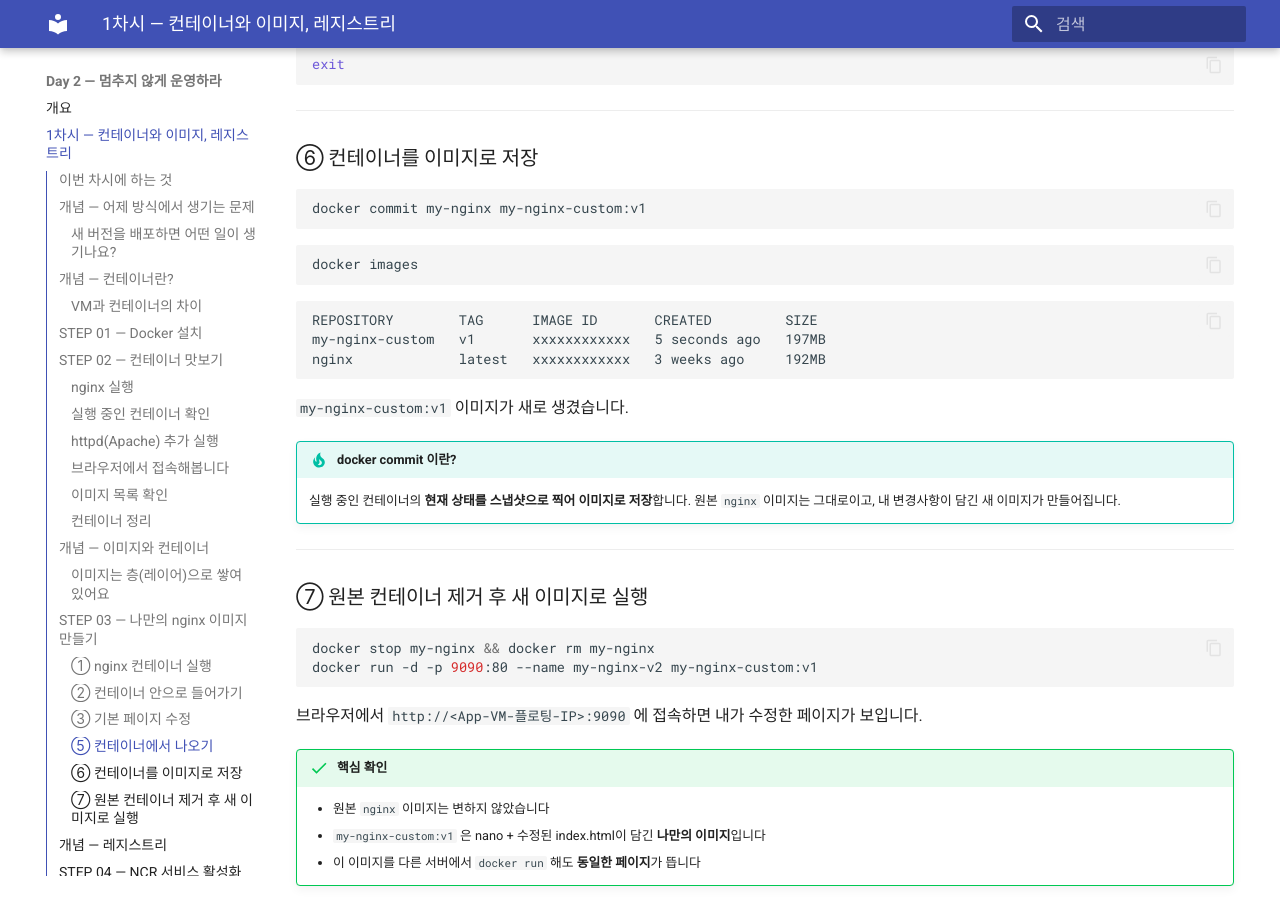
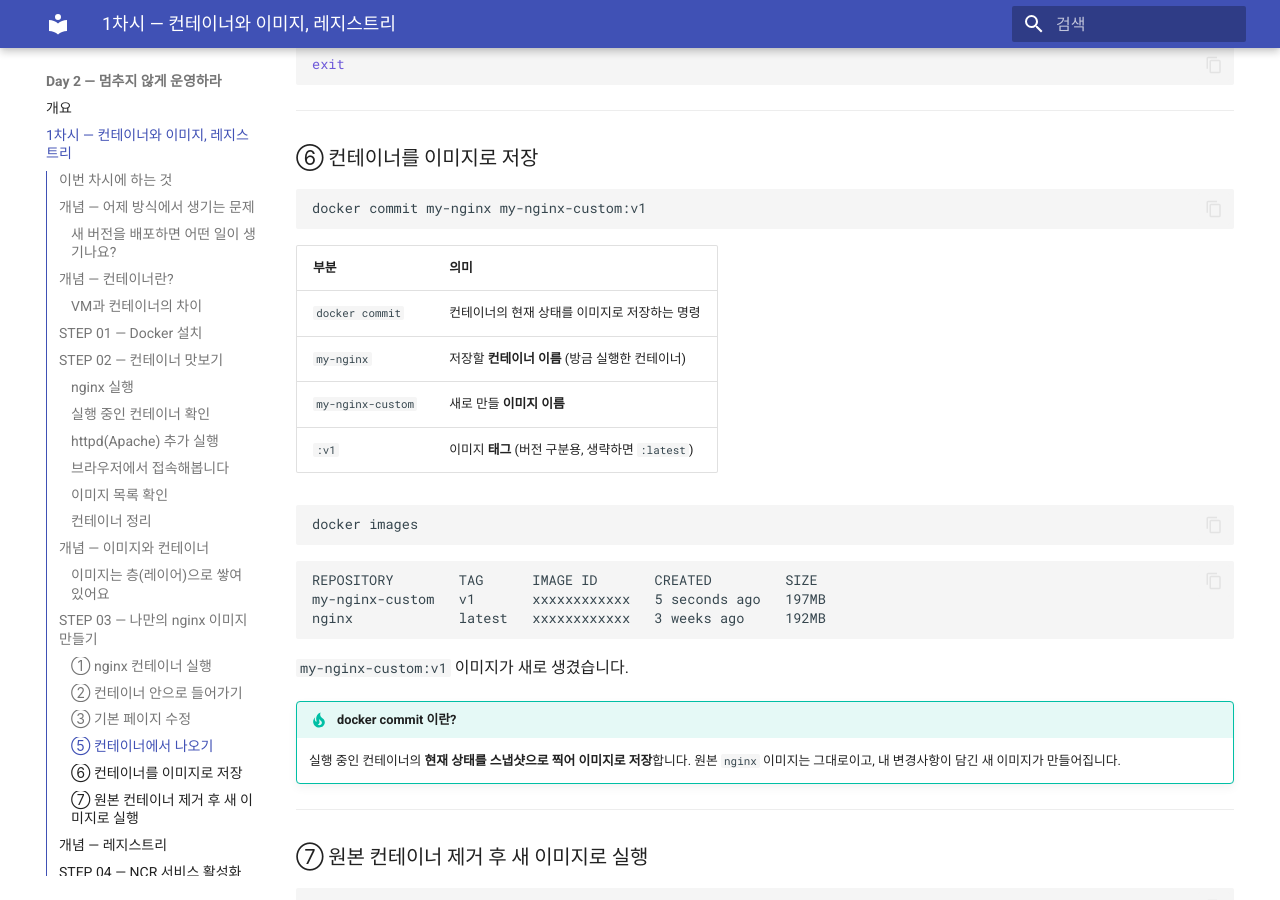
Before and after one commit to skilleat-labs/cloud-native-minwon-lab, an MkDocs documentation site: the page built from docs/day2/session1.md, in a window 1280 px wide and 900 px high, scrolled down 8064 px. Built offline with MkDocs 1.6.1 and Material for MkDocs 9.7.7, drawn with Linux system fonts in a browser that asks for light colours.

Commit message:
day2/session1: docker commit 명령어 옵션 설명 표 추가

````diff
--- a/docs/day2/session1.md
+++ b/docs/day2/session1.md
@@ -394,6 +394,13 @@
 docker commit my-nginx my-nginx-custom:v1
 ```
 
+| 부분 | 의미 |
+|------|------|
+| `docker commit` | 컨테이너의 현재 상태를 이미지로 저장하는 명령 |
+| `my-nginx` | 저장할 **컨테이너 이름** (방금 실행한 컨테이너) |
+| `my-nginx-custom` | 새로 만들 **이미지 이름** |
+| `:v1` | 이미지 **태그** (버전 구분용, 생략하면 `:latest`) |
+
 ```bash
 docker images
 ```
````
